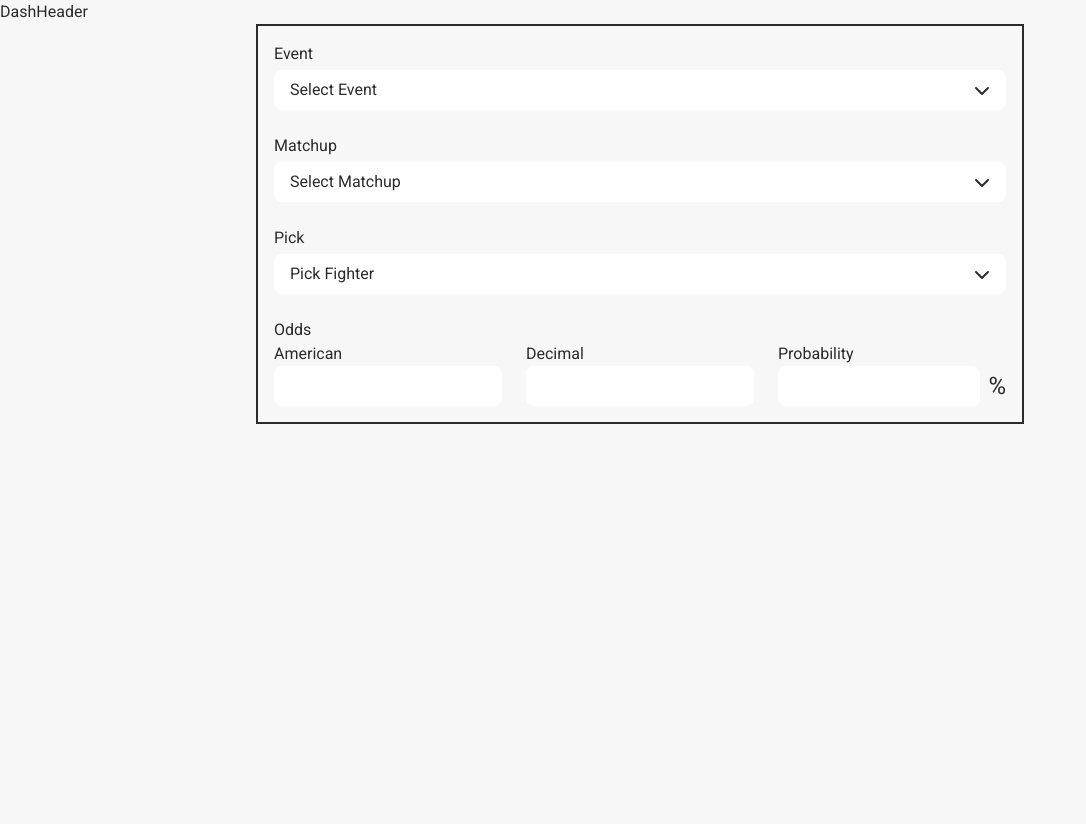
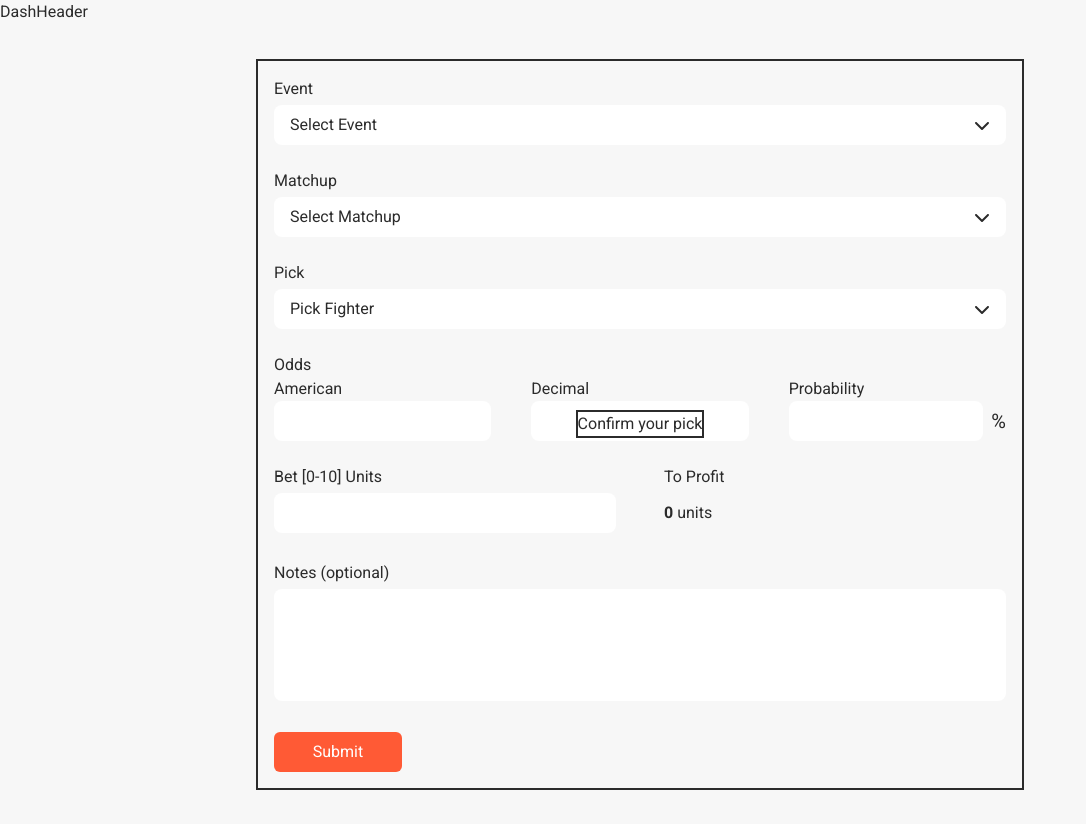
Before and after one commit to ray-mak/sportfolio, a React (Vite) app in the folder frontend/: page /dash/addpick in a window 1280 px wide. Shown: the whole page, without its empty margins (0-1086 px from the left). Before the commit the page ends 800 px from the top, so only its background shows below. Built offline with nearby package versions, Linux system fonts and the light colour scheme.

Commit message:
Updated handleProbability and added Profit amount
Previous handleProbability function was not converting to the correct American and decimals odds. Also added a profit amount function

```diff
--- a/frontend/src/features/bets/AddPick.jsx
+++ b/frontend/src/features/bets/AddPick.jsx
@@ -122,7 +122,7 @@ const AddPick = () => {
         }
 
     }
-    console.log(americanOdds, decimalOdds, probability)
+
 
     function handleDecimalOddsChange(e) {
         const newDecimalOdds = e.target.value
@@ -145,21 +145,59 @@ const AddPick = () => {
         setProbability(newProbability)
 
         if (newProbability >= 50) {
-            const newAmericanOdds = (newProbability / (100 - newProbability)) * 100
+            const newAmericanOdds = -(newProbability / (100 - newProbability)) * 100
             const newDecimalOdds = 100 / newProbability
             setAmericanOdds(newAmericanOdds.toFixed(0))
             setDecimalOdds(newDecimalOdds.toFixed(2))
         } else {
-            const newAmericanOdds = -((100 - newProbability) / newProbability) * 100
-            const newDecimalOdds = (100 - newProbability) / newProbability
+            const newAmericanOdds = ((100 - newProbability) / newProbability) * 100
+            const newDecimalOdds = (100 - newProbability) / newProbability + 1
             setAmericanOdds(newAmericanOdds.toFixed(0))
             setDecimalOdds(newDecimalOdds.toFixed(2))
         }
     }
 
+    //handle and store bet amount
+    const [betAmount, setBetAmount] = useState("")
+    function handleBetAmount(e) {
+        let betInput = e.target.value
+        if (betInput.length > 4) {
+            betInput = betInput.slice(0, 4)
+        }
+        if (betInput < 0) {
+            betInput = 0
+        } else if (betInput > 10) {
+            betInput = 10
+        }
+        setBetAmount(betInput)
+    }
+
+    //calculate profit amount
+    const [profitAmount, setProfitAmount] = useState(0)
+    useEffect(() => {
+        if (betAmount && decimalOdds) {
+            const profit = betAmount * decimalOdds - betAmount
+            setProfitAmount(profit.toFixed(2))
+        } else {
+            setProfitAmount(0)
+        }
+    }, [betAmount, decimalOdds])
+
+    //handle and store notes
+    const [notes, setNotes] = useState("")
+    function handleNotesChange(e) {
+        setNotes(e.target.value)
+    }
+
+    //handle submit
+    function handleSubmit(e) {
+        e.preventDefault()
+    }
+
+    console.log(americanOdds, decimalOdds, probability, betAmount)
     return (
-        <div className='flex flex-col items-center'>
-            <form className='flex flex-col w-5/6 gap-6 border-2 p-4 lg:w-3/5 2xl:w-1/2'>
+        <div className='h-screen flex flex-col items-center justify-center text-sm sm:text-base'>
+            <form onSubmit={handleSubmit} className='flex flex-col w-full gap-6 border-2 p-4 sm:w-5/6 lg:w-3/5 2xl:w-1/2'>
                 <div ref={eventContainer}>
                     <p>Event</p>
                     <div className='relative'>
@@ -189,9 +227,8 @@ const AddPick = () => {
                         </div>}
                     </div>
                 </div>
-                <div ref={pickContainer}>
+                <div ref={pickContainer} className='relative'>
                     <p>Pick</p>
-                    <div className='relative'>
                     <div className='flex items-center justify-between bg-white px-4 py-2 rounded-lg mt-1 hover:cursor-pointer' aria-label='Select matchup' onClick={togglePickDropdown}>
                         <span>{pickedFighter}</span>
                         <FontAwesomeIcon icon={faChevronDown} />
@@ -202,10 +239,9 @@ const AddPick = () => {
                         </ul>
                     </div>}
                 </div>
-                </div>
                 <div>
                     <p>Odds</p>
-                    <div className='w-full grid grid-cols-3 gap-6'>
+                    <div className='w-full grid grid-cols-3 gap-2 sm:gap-4 md:gap-6 lg:gap-10'>
                         <label htmlFor='americanOdds'>
                             American
                             <input
@@ -236,12 +272,46 @@ const AddPick = () => {
                                     onChange={handleProbabilityChange}
                                     className='w-full px-4 py-2 rounded-lg'
                                 />
-                                <p className='text-2xl'>%</p>
+                                <p className='text-xl'>%</p>
                             </div>
                         </label>
                     </div>
                 </div>
+                <div className='grid grid-cols-2 gap-12'>
+                    <label htmlFor='betAmount'>
+                        <p>Bet [0-10] Units</p>
+                        <input
+                            id='betAmount'
+                            type='number'
+                            value={betAmount}
+                            onChange={handleBetAmount}
+                            className='w-full px-4 py-2 rounded-lg mt-1'
+                            maxLength={4}
+                            min={0}
+                            max={10}
+                        />
+                    </label>
+                    <div className='flex flex-col'>
+                        <p>To Profit</p>
+                        <p className='py-3'><span className='font-semibold'>{profitAmount}</span> units</p>
+                    </div>
+                </div>
+                <label htmlFor='notes'>
+                    <p>Notes (optional)</p>
+                    <textarea
+                        id='notes'
+                        name='notes'
+                        value={notes}
+                        onChange={handleNotesChange}
+                        className='w-full h-28 px-4 py-2 rounded-lg mt-1 resize-none'
+                    />
+                </label>
+                <button className='w-32 py-2 text-white bg-brightRed rounded-md'>Submit</button>
             </form>
+
+            <div className='absolute border-2'>
+                <p>Confirm your pick</p>
+            </div>
         </div>
     )
 }
```
Lines whose indentation alone changed are shown as unchanged.
